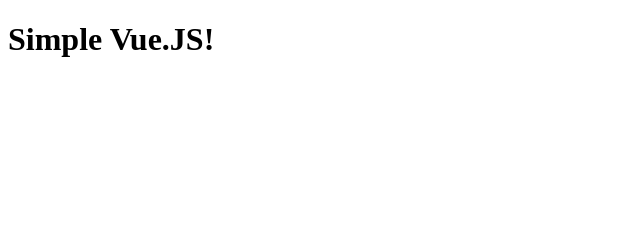
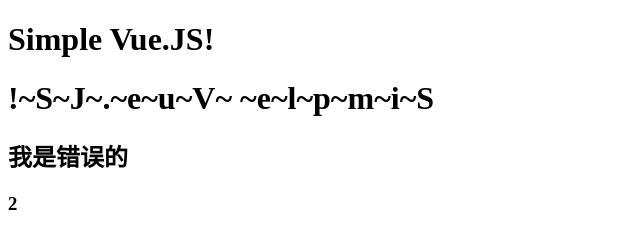
Before and after one commit to fire9/simpleVueJS, a website: page index.html in a window 1280 px wide. Shown: the whole page, without its empty margins (0-640 px from the left). Drawn offline with nearby package versions, Linux system fonts and the light colour scheme.

Commit message:
Interpolating Expressions

```diff
--- a/index.html
+++ b/index.html
@@ -13,6 +13,9 @@
 <body>
     <div id="main-header">
         <h1>{{ title }}</h1>
+        <h1>{{ title.split('').reverse().join('~') }}</h1>
+        <h2>{{ isTrue ? subtitle : "我是错误的" }}</h2>
+        <h3>{{ 1 + 1 }}</h3>
     </div>
 
 
@@ -20,7 +23,9 @@
         new new Vue({
             el: "#main-header",
             data: {
-                title: "Simple Vue.JS!"
+                title: "Simple Vue.JS!",
+                subtitle: "态度决定一切，细节决定成败!",
+                isTrue: false,
             }
         })
     </script>
```
